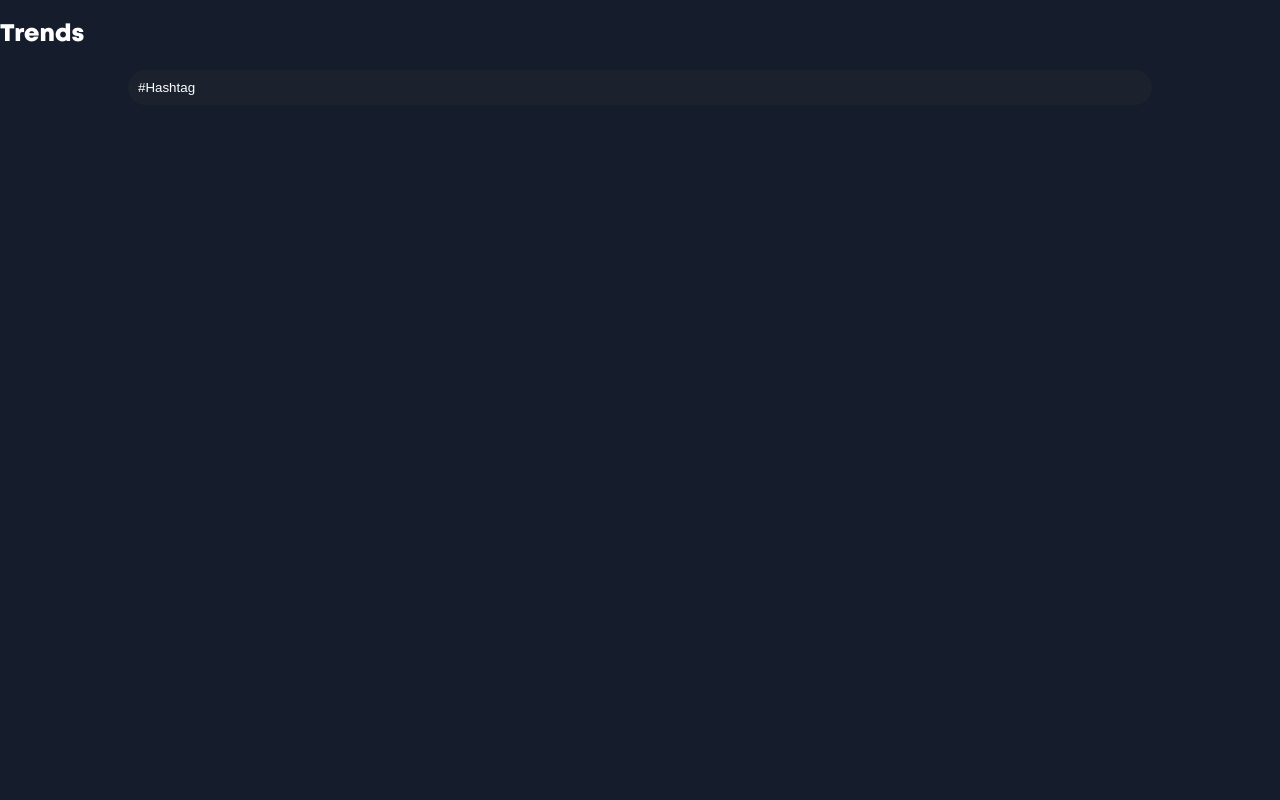
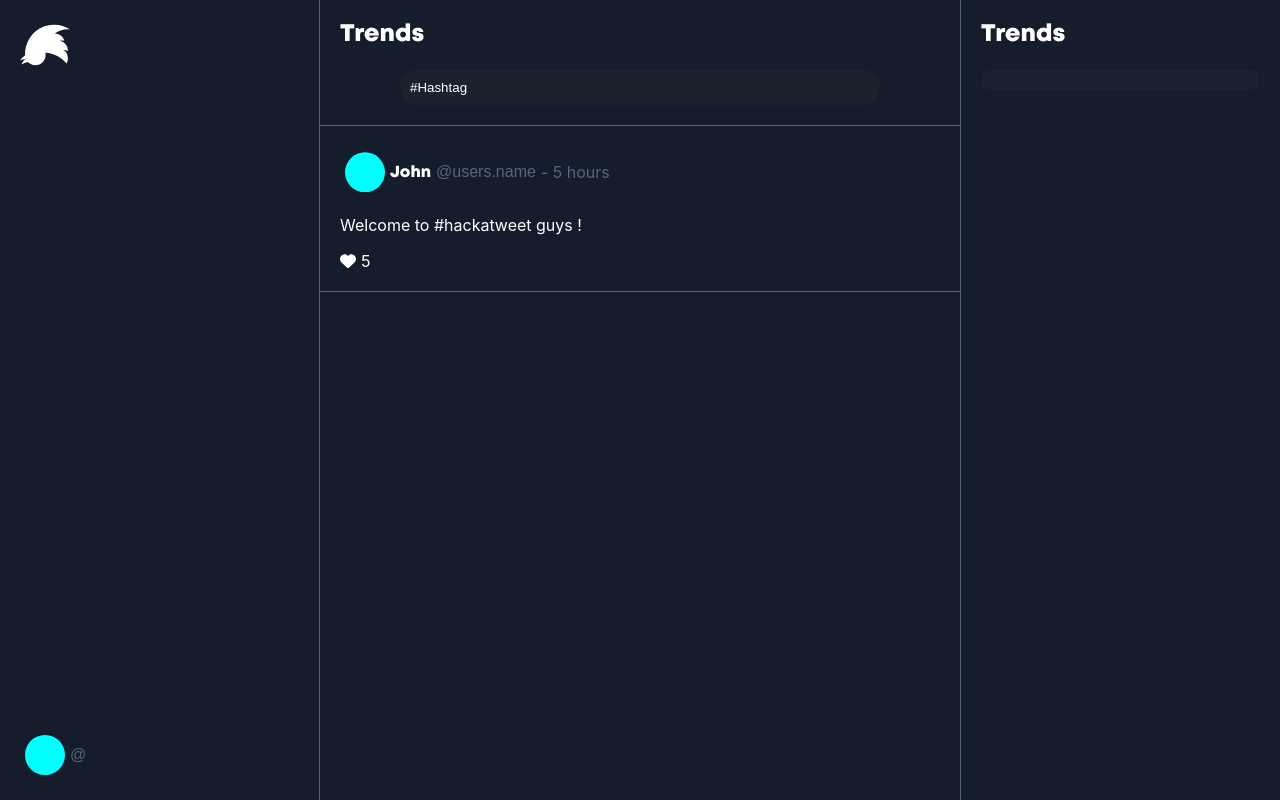
Before and after one commit to MarionThome/hackatweet-frontend, a Next.js app: page /trends in a window 1280 px wide. Built offline with nearby package versions, Linux system fonts and the light colour scheme.

Commit message:
styles trends

```diff
--- a/components/Trends.js
+++ b/components/Trends.js
@@ -1,23 +1,46 @@
-import styles from '../styles/Trends.module.css';
-
-import { FontAwesomeIcon } from '@fortawesome/react-fontawesome';
-import { faTwitter } from '@fortawesome/free-brands-svg-icons'
-import Link from 'next/link';
+import styles from "../styles/Trends.module.css";
+import LeftSection from "./LeftSection";
+import ItemTweet from "./ItemTweet";
+import RightSection from "./RightSection"
+import { FontAwesomeIcon } from "@fortawesome/react-fontawesome";
+import { faTwitter } from "@fortawesome/free-brands-svg-icons";
+import Link from "next/link";
 // import { Modal } from 'antd';
 // import Moment from 'react-moment';
-import { useEffect, useState } from 'react';
-import { useDispatch, useSelector } from 'react-redux';
-import Tweets from './Tweets';
+import { useEffect, useState } from "react";
+import { useDispatch, useSelector } from "react-redux";
+import Tweets from "./Tweets";
 
 function Trends() {
-    const [trendToSearch, setTrendToSearch] = useState ('')
-    console.log(trendToSearch)
-    return(
-    <div className={styles.trendHeader}>
-        <h2>Trends</h2>
-        <input className={styles.trendSearch} type='search' placeholder='#Hashtag' onChange={(e) => setTrendToSearch(e.target.value)} value={trendToSearch}/>
+  const [trendToSearch, setTrendToSearch] = useState("");
+  console.log(trendToSearch);
+  return (
+    <div className={styles.mainSection}>
+      <div className={styles.leftSection}>
+        <LeftSection />
+      </div>
+      <div className={styles.middleSection}>
+        <div className={styles.middleHead}>
+          <div className={styles.trendHeader}>
+            <h2>Trends</h2>
+            <input
+              className={styles.trendSearch}
+              type="search"
+              placeholder="#Hashtag"
+              onChange={(e) => setTrendToSearch(e.target.value)}
+              value={trendToSearch}
+            />
+          </div>
+        </div>
+        <div className={styles.tweetContainer}>
+          <ItemTweet />
+        </div>
+      </div>
+      <div className={styles.rightSection}>
+        <RightSection />
+      </div>
     </div>
-)
+  );
 }
 
 export default Trends;
--- a/components/Tweets.js
+++ b/components/Tweets.js
@@ -42,15 +42,15 @@ function Tweets() {
       </div>
       <div className={styles.middleSection}>
         <div className={styles.middleHead}>
-        <Trends />
-          {/* <h2>Home</h2>
+
+          <h2>Home</h2>
           <div className={styles.tweetPostContainer}>
             <input type="text-area" onChange={(e) => setTweetToPost(e.target.value)} value={tweetToPost} placeholder="Post something and try to be nice and respectfull" />
             <div className={styles.posterBottom}>
               <span className={styles.stringCounter}>{tweetToPost.length}/280</span>
               <div className={styles.btnTweet}>Tweet</div>
             </div>
-          </div> */}
+          </div>
         </div>
         <div className={styles.tweetContainer}>
           <ItemTweet/>
--- a/styles/Trends.module.css
+++ b/styles/Trends.module.css
@@ -17,3 +17,113 @@
     color: white;
     padding: 5px;
 }
+
+.mainSection {
+    display: flex;
+    flex-direction: row;
+    /* justify-content: center; */
+    /* align-items: center; */
+    min-height: 100vh;
+    width: 100%;
+    /* padding: 4rem 0; */
+  }
+
+.leftSection{
+    height: 100vh;
+    width : 25%;
+    border-right : 1px solid #56667a;
+}
+
+.rightSection{
+    padding: 0 20px;
+    height: 100vh;
+    width : 25%;
+    border-left : 1px solid #56667a;
+}
+.trendsContainer{
+    background-color: #1B222D;
+    padding: 10px;
+    border-radius: 10px;
+}
+.itemTrend{
+    margin-bottom: 10px;
+    border-radius: 10px;
+    padding-left: 5px;
+}
+.itemTrend:hover{
+    background-color: #272727;
+
+}
+.itemTrend span{
+color: #979797;
+}
+.middleSection{
+    height: 100vh;
+    width : 50%;
+    /* padding: 0 20px; */
+}
+.middleHead{
+    border-bottom : 1px solid #56667a;
+    padding: 0 20px 20px;
+}
+
+.tweetPostContainer{
+    padding: 0 20px;
+    display: flex;
+    flex-direction: column;
+    justify-content: center;
+    align-items: center;
+}
+.tweetPostContainer input{
+ width: 75%;
+ height: 5vh;
+ background-color: unset;
+ color: white;
+ border-style: none;
+ border-bottom: solid 1px white;
+}
+
+.posterBottom{
+    margin-top: 10px;
+    display: flex;
+    color: white;
+    width: 75%;
+    justify-content: flex-end;
+    align-items: center;
+}
+
+.btnTweet{
+    background-color: #2E77C7;
+    padding: 4px 15px;
+    border-radius: 10px;
+    text-align: center;
+   margin-left: 10px;
+}
+
+.tweetContainer{
+    /* padding: 0 20px; */
+}
+.tweetItem{
+    padding: 20px;
+    border-bottom: solid 1px #56667a;
+}
+.tweetHead{
+    display: flex;
+    align-items: center;
+    justify-content: flex-start;
+}
+.tweetHead span{
+    margin-left: 5px;
+    color: #56667a;
+}
+.tweetBody p{
+   font-family: unset;
+}
+.iconCoeur{
+    color: white;
+    cursor: pointer;
+}
+.likeCounter{
+    margin-left: 5px;
+    color: white;
+}
```
